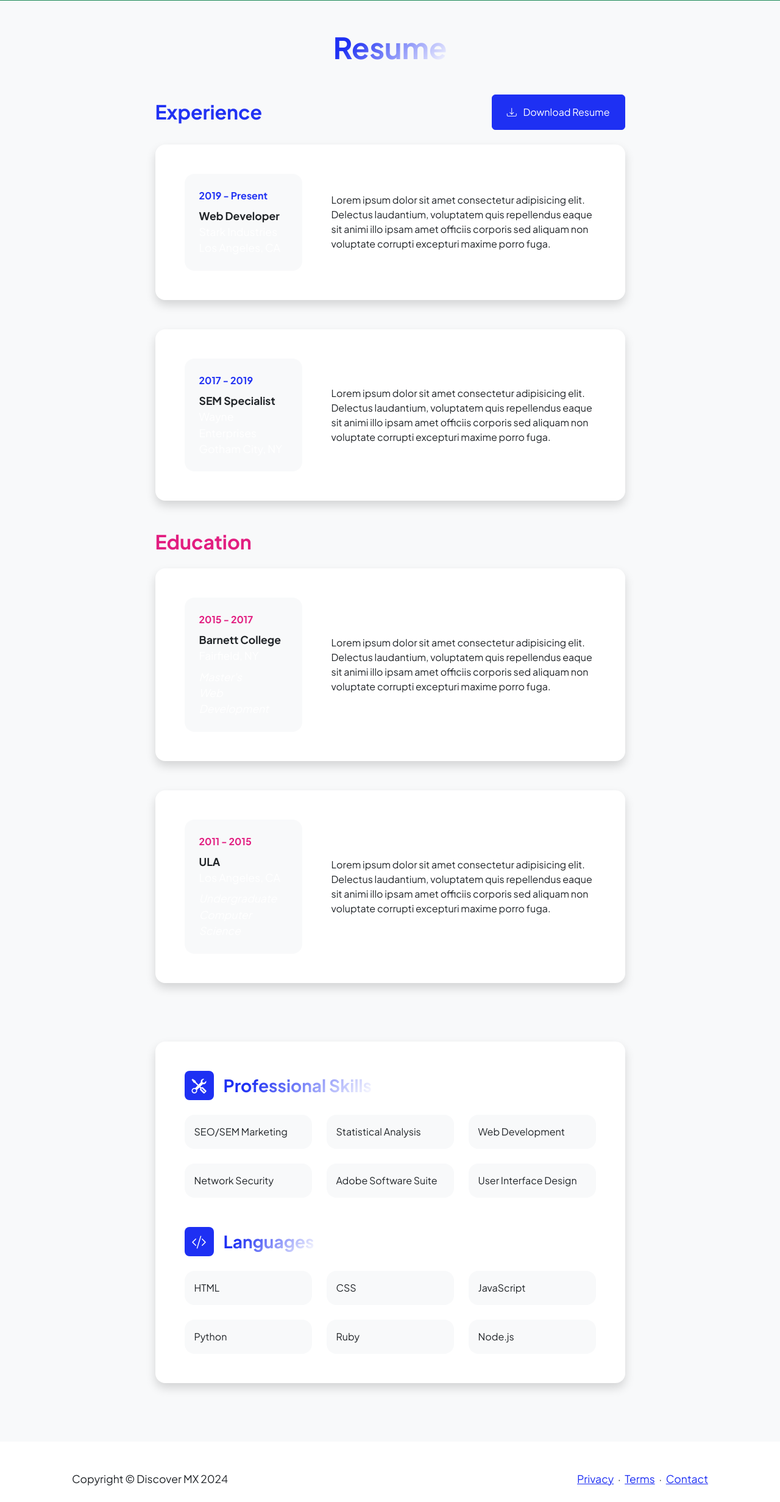
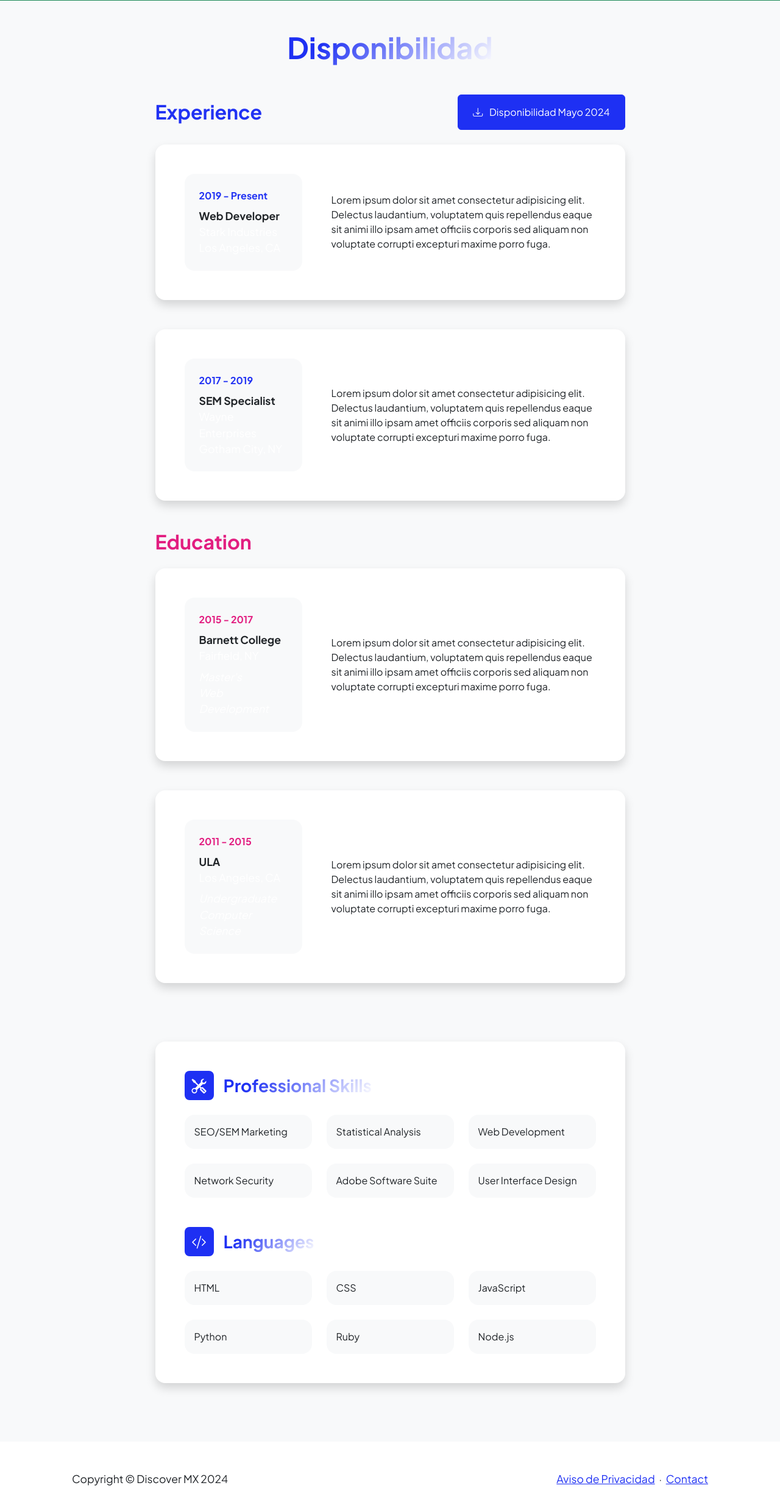
Before and after one commit to cesarlg27/PuertadelMar, a plain HTML site: page disponibilidad.html in a window 1280 px wide. Shown: the part 97-2560 px from the top of the page at 61% size. Drawn offline with nearby package versions, Linux system fonts and the light colour scheme.

Commit message:
pdf download attempt 1

```diff
--- a/disponibilidad.html
+++ b/disponibilidad.html
@@ -61,7 +61,7 @@
             <!-- Page Content-->
             <div class="container px-5 my-5">
                 <div class="text-center mb-5">
-                    <h1 class="display-5 fw-bolder mb-0"><span class="text-gradient d-inline">Resume</span></h1>
+                    <h1 class="display-5 fw-bolder mb-0"><span class="text-gradient d-inline">Disponibilidad</span></h1>
                 </div>
                 <div class="row gx-5 justify-content-center">
                     <div class="col-lg-11 col-xl-9 col-xxl-8">
@@ -71,9 +71,10 @@
                                 <h2 class="text-primary fw-bolder mb-0">Experience</h2>
                                 <!-- Download resume button-->
                                 <!-- Note: Set the link href target to a PDF file within your project-->
-                                <a class="btn btn-primary px-4 py-3" href="#!">
+                                <a class="btn btn-primary px-4 py-3" href="../PuertadelMar/assets/LotesDisponibles.pdf">
+                                    <!--file://C:\Users\mac\Documents\PuertaDelMarWebsite\PuertadelMar\assets\LotesDisponibles.pdf-->
                                     <div class="d-inline-block bi bi-download me-2"></div>
-                                    Download Resume
+                                    Disponibilidad Mayo 2024
                                 </a>
                             </div>
                             <!-- Experience Card 1-->
@@ -209,9 +210,7 @@
                 <div class="row align-items-center justify-content-between flex-column flex-sm-row">
                     <div class="col-auto"><div class="small m-0">Copyright &copy; Discover MX 2024</div></div>
                     <div class="col-auto">
-                        <a class="small" href="#!">Privacy</a>
-                        <span class="mx-1">&middot;</span>
-                        <a class="small" href="#!">Terms</a>
+                        <a class="small" href="#!">Aviso de Privacidad</a>
                         <span class="mx-1">&middot;</span>
                         <a class="small" href="contact.html">Contact</a>
                     </div>
```
Also changed, not shown: contact.html (+1 -3 lines), index.html (+1 -3 lines), projects.html (+3 -5 lines), 1 other file.
